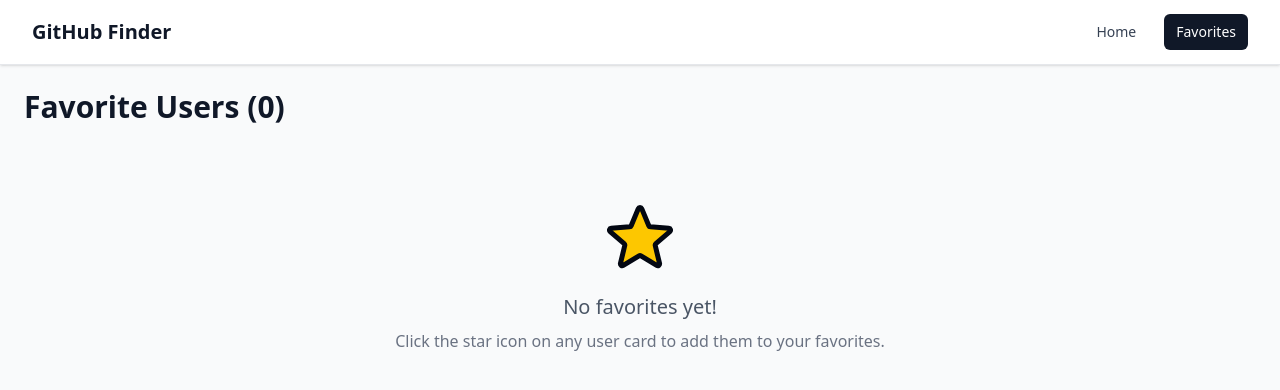
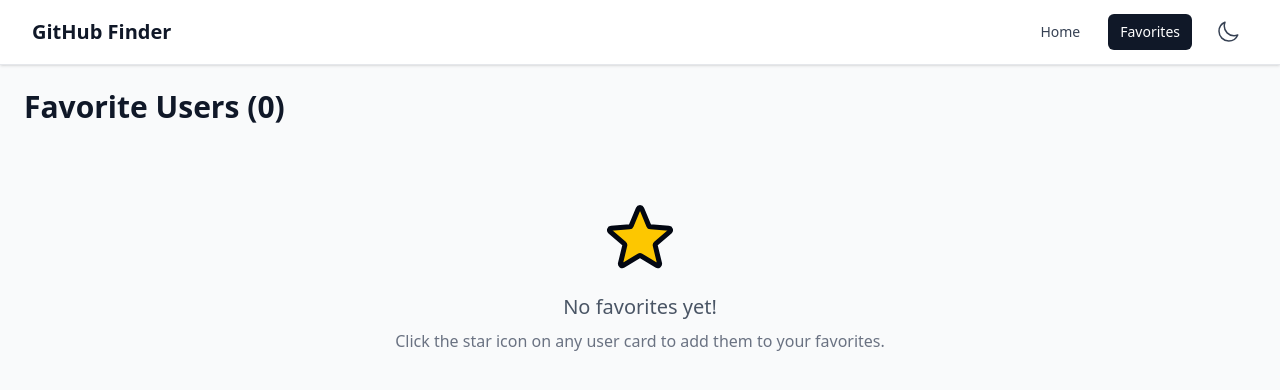
Before and after one commit to MohamedKhalifa11/github-finder, a React (Vite) app: page /favorites in a window 1280 px wide. Shown: the top 390 px of the page. Built offline with nearby package versions, Linux system fonts and the light colour scheme.

Commit message:
feat(theme): add toggle button and apply dark mode styles

```diff
--- a/src/components/Navbar.tsx
+++ b/src/components/Navbar.tsx
@@ -1,18 +1,25 @@
 import { Link, useLocation } from "react-router";
 import { useAppSelector } from "../hooks/redux";
+import { useTheme } from "../context/ThemeContext";
+import SunIcon from "../icons/SunIcon";
+import MoonIcon from "../icons/MoonIcon";
 
 const Navbar = () => {
+  const { theme, toggleTheme } = useTheme();
+
   const location = useLocation();
   const favoritesCount = useAppSelector(
     (state) => state.favorites.favorites.length,
   );
 
   return (
-    <nav className="border-b border-gray-200 bg-white shadow-sm">
+    <nav className="border-b border-gray-200 bg-white shadow-sm dark:border-gray-700 dark:bg-gray-900">
       <div className="mx-auto max-w-7xl px-4 sm:px-6 lg:px-8">
         <div className="flex h-16 justify-between">
           <div className="flex items-center">
-            <h1 className="text-xl font-bold text-gray-900">GitHub Finder</h1>
+            <h1 className="text-xl font-bold text-gray-900 dark:text-white">
+              GitHub Finder
+            </h1>
           </div>
 
           <div className="flex items-center space-x-4">
@@ -20,8 +27,8 @@ const Navbar = () => {
               to="/"
               className={`rounded-md px-3 py-2 text-sm font-medium transition-colors ${
                 location.pathname === "/"
-                  ? "bg-gray-900 text-white"
-                  : "text-gray-700 hover:bg-gray-100 hover:text-gray-900"
+                  ? "bg-gray-900 text-white dark:bg-gray-700"
+                  : "text-gray-700 hover:bg-gray-100 hover:text-gray-900 dark:text-gray-300 dark:hover:bg-gray-800 dark:hover:text-gray-100"
               }`}
             >
               Home
@@ -31,17 +38,29 @@ const Navbar = () => {
               to="/favorites"
               className={`relative rounded-md px-3 py-2 text-sm font-medium transition-colors ${
                 location.pathname === "/favorites"
-                  ? "bg-gray-900 text-white"
-                  : "text-gray-700 hover:bg-gray-100 hover:text-gray-900"
+                  ? "bg-gray-900 text-white dark:bg-gray-700"
+                  : "text-gray-700 hover:bg-gray-100 hover:text-gray-900 dark:text-gray-300 dark:hover:bg-gray-800 dark:hover:text-gray-100"
               }`}
             >
               Favorites
               {favoritesCount > 0 && (
-                <span className="absolute -top-1 -right-1 flex h-5 w-5 items-center justify-center rounded-full bg-yellow-400 text-xs font-bold text-gray-900">
+                <span className="absolute -top-1 -right-1 flex size-5 items-center justify-center rounded-full bg-yellow-400 text-xs font-bold text-gray-900">
                   {favoritesCount}
                 </span>
               )}
             </Link>
+            <div className="flex items-center space-x-4">
+              <button
+                onClick={toggleTheme}
+                className="rounded-md p-2 text-gray-700 transition-colors hover:bg-gray-100 hover:text-gray-900 dark:text-gray-300 dark:hover:bg-gray-800 dark:hover:text-white"
+              >
+                {theme === "dark" ? (
+                  <SunIcon className="size-6" />
+                ) : (
+                  <MoonIcon className="size-6" />
+                )}
+              </button>
+            </div>
           </div>
         </div>
       </div>
```
